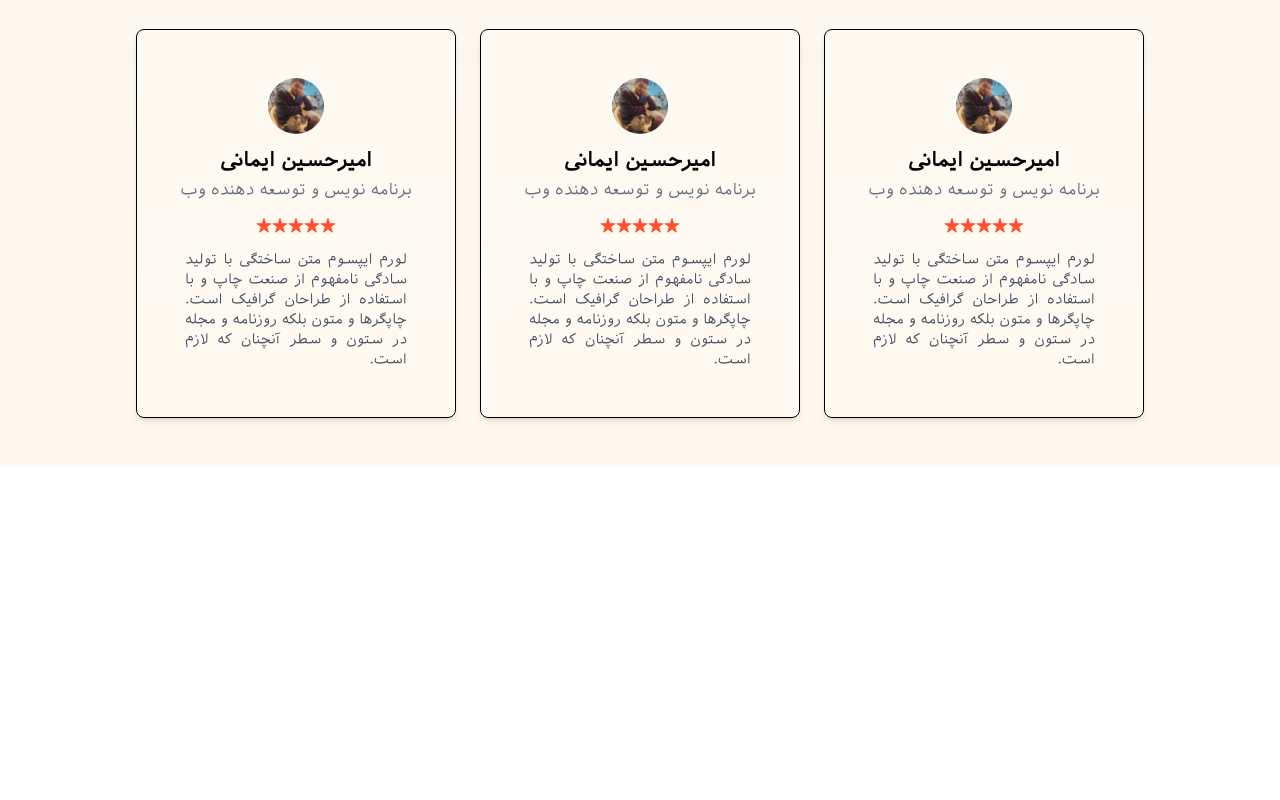
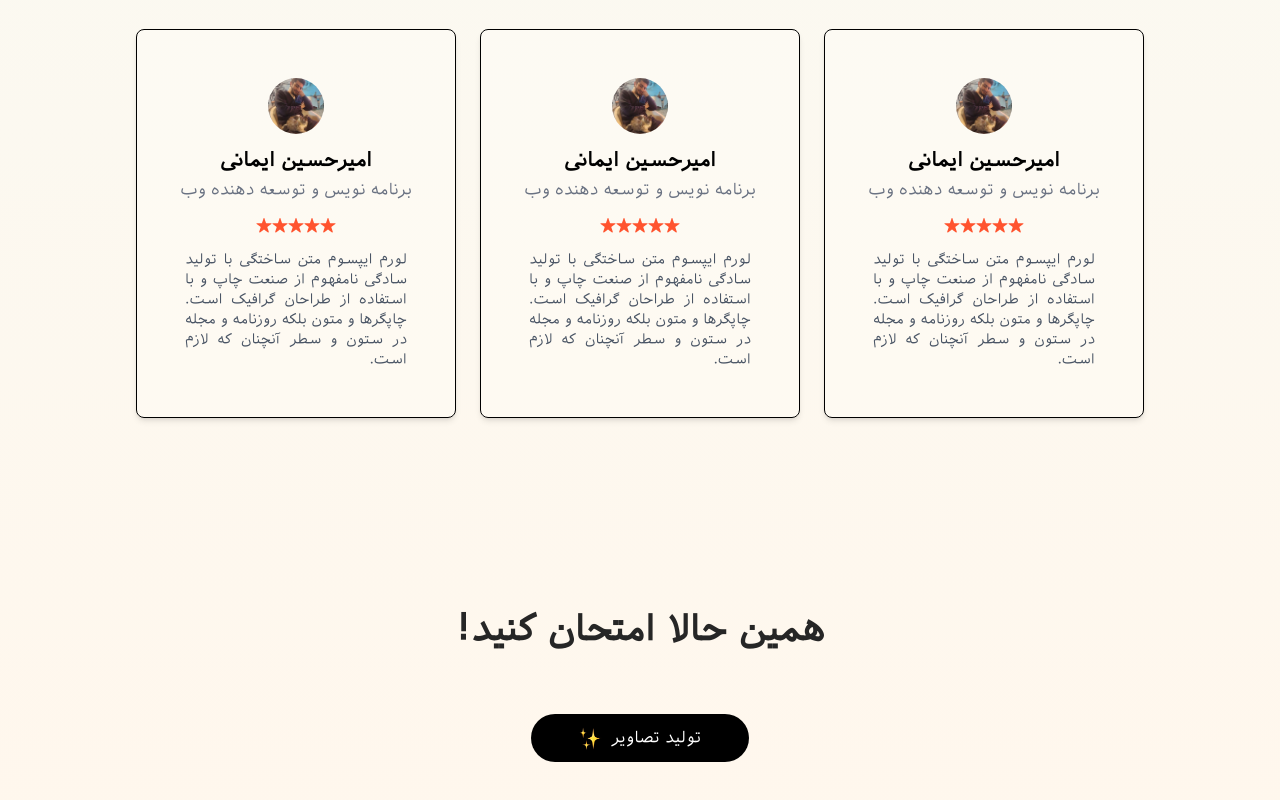
Before and after one commit to Amirhosein-Imani/SaaS-image-generator, a React (Vite) app in the folder client/: page / in a window 1280 px wide. Shown: the part 2285-3085 px from the top of the page. Before the commit the page ends 2831 px from the top, so only its background shows below. Built offline with nearby package versions, Linux system fonts and the light colour scheme.

Commit message:
Work on GenerateBtn component

```diff
--- /dev/null
+++ b/client/src/components/GenerateBtn.jsx
@@ -0,0 +1,24 @@
+import React from 'react'
+import { assets } from '../assets/assets'
+
+const GenerateBtn = () => {
+
+  return (
+
+    <div className='text-center pb-16'>
+
+      <h1 className='text-2xl md:text-3xl lg:text-4xl mt-4 font-semibold text-neutral-800 py-6 md:py-16'>همین حالا امتحان کنید!</h1>
+
+      <button className='inline-flex items-center gap-2 px-12 py-3 rounded-full bg-black text-white m-auto hover:scale-105 transition-all duration-500'>تولید تصاویر
+
+        <img src={assets.star_group} alt="" className='h-6' />
+
+      </button>
+
+    </div>
+
+  )
+
+}
+
+export default GenerateBtn
--- a/client/src/pages/Home.jsx
+++ b/client/src/pages/Home.jsx
@@ -3,6 +3,7 @@
 import Steps from '../components/Steps'
 import Description from '../components/Description'
 import Testimonials from '../components/Testimonials'
+import GenerateBtn from '../components/GenerateBtn'
 
 const Home = () => {
 
@@ -14,6 +15,7 @@
       <Steps/>
       <Description/>
       <Testimonials/>
+      <GenerateBtn/>
 
     </div>
 
```
